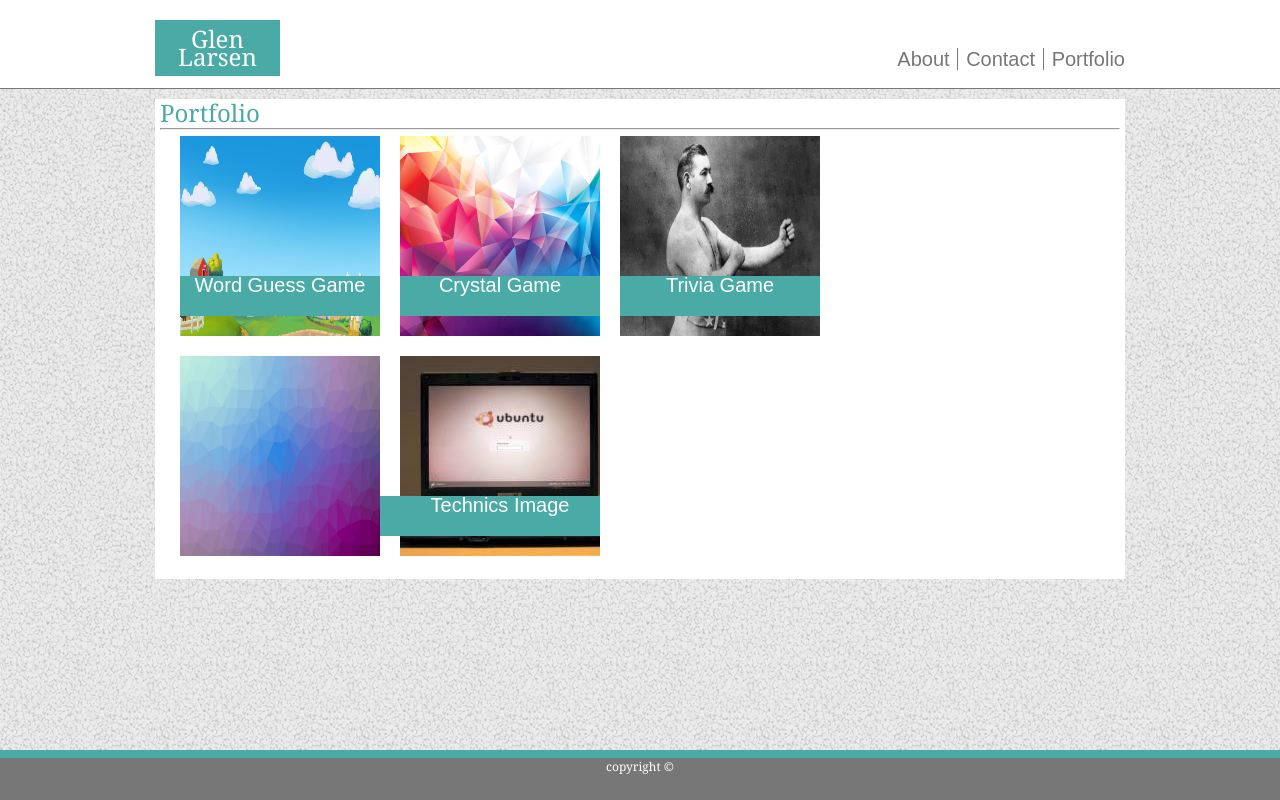
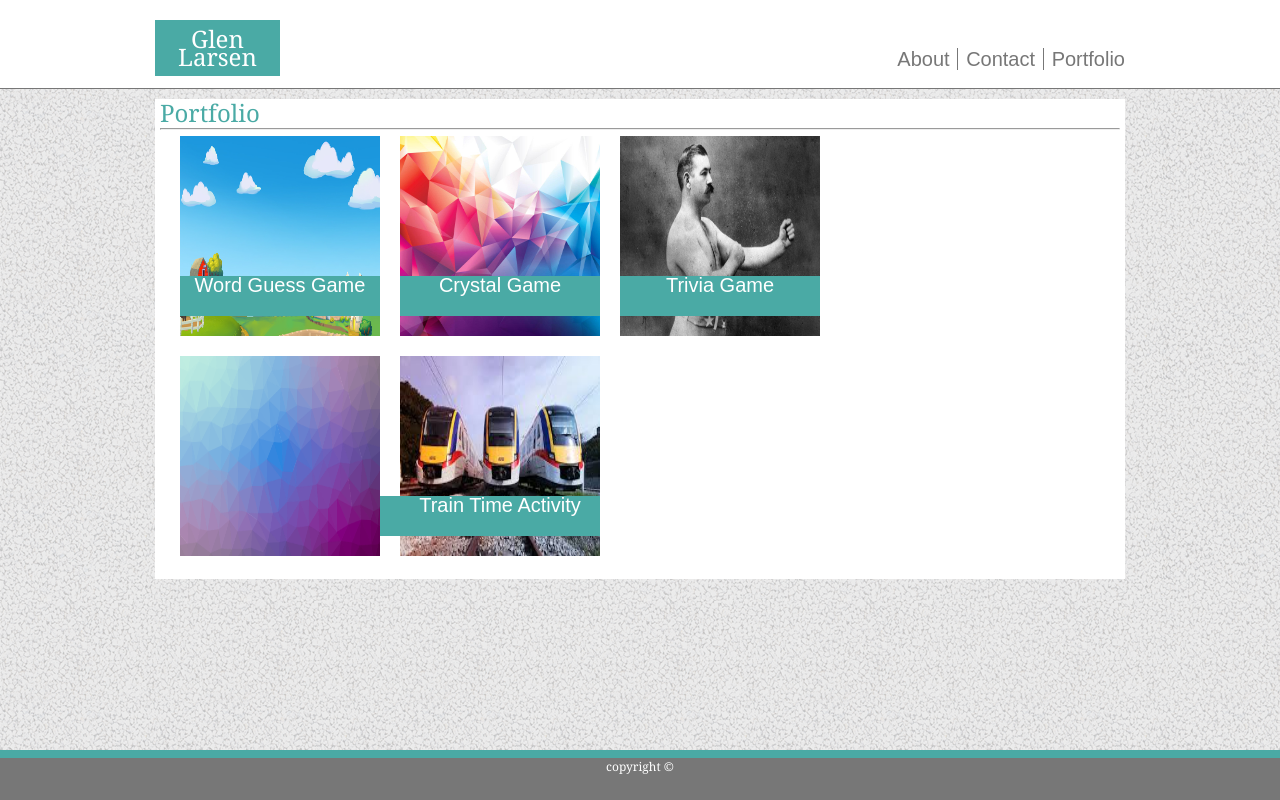
Before and after one commit to ultrapancake/responsive-portfolio, a plain HTML site: page portfolio.html in a window 1280 px wide. Drawn offline with Linux system fonts and the light colour scheme.

Commit message:
added train-time activity to portfolio

```diff
--- a/portfolio.html
+++ b/portfolio.html
@@ -61,9 +61,9 @@
         </div>
 
         <div id="portfolio_5">
-            <a href="#" class="a_portfolio" target="_blank">
-                <img src="assets/images/technics_1.jpg" alt="Technics Image" class="img_portfolio">
-                <p class="span_portfolio">Technics Image</p>
+            <a href="https://ultrapancake.github.io/train_activity/" class="a_portfolio" target="_blank">
+                <img src="assets/images/train_time.jpg" alt="Train Time" class="img_portfolio">
+                <p class="span_portfolio">Train Time Activity</p>
             </a>
         </div>
 
```
Also changed, not shown: assets/images/train_time.jpg (added).
